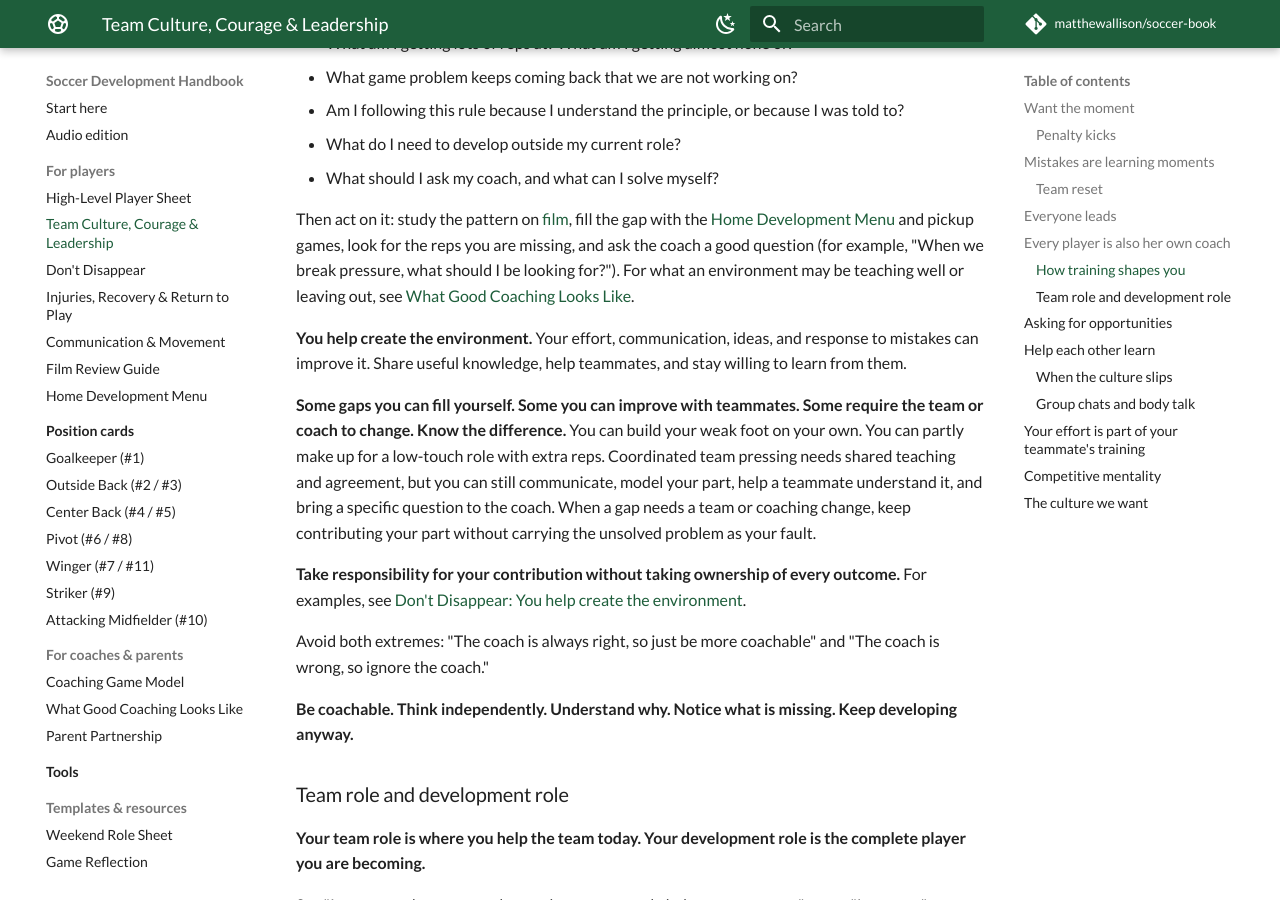
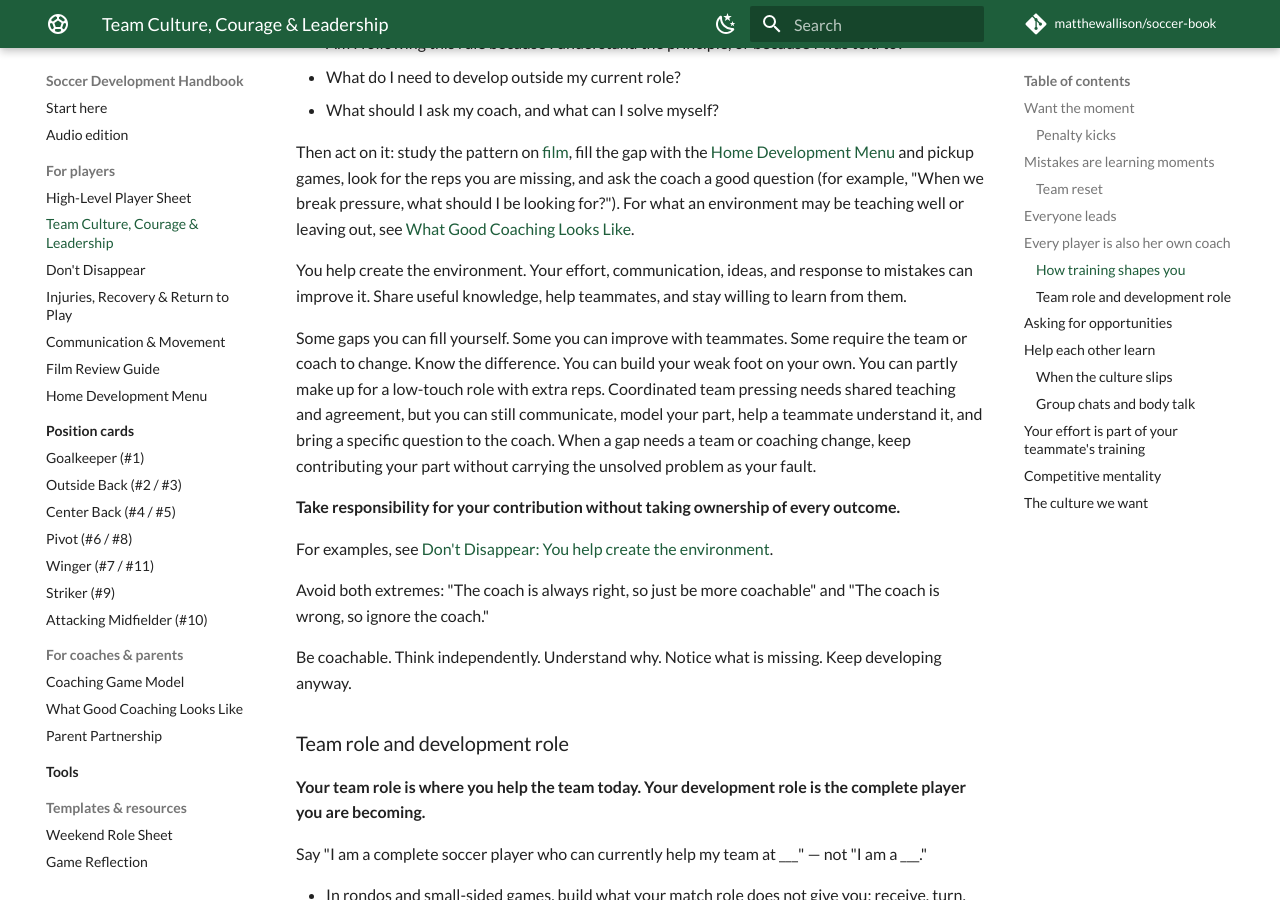
Before and after one commit to matthewallison/soccer-book, an MkDocs documentation site: the page built from docs/team-culture-and-leadership.md, in a window 1280 px wide and 900 px high, scrolled down 5065 px. Built offline with MkDocs 1.6.1 and Material for MkDocs 9.7.7, drawn with Linux system fonts in a browser that asks for light colours; comment, search, counter and statistics services are not loaded; some of the changed text lies outside the part shown.

```diff
--- a/docs/team-culture-and-leadership.md
+++ b/docs/team-culture-and-leadership.md
@@ -134,7 +132,7 @@ The coach provides guidance, structure, feedback, and perspective. You own your
 
 ### How training shapes you
 
-Coaching yourself also means understanding how your environment teaches you. **What practice repeatedly shows you becomes what you learn to see and solve.** If you get almost no reps at something, it is hard to become good at it, however hard you work. **Your environment will shape you. Learn from it, but do not let its limitations become your limitations.**
+Coaching yourself also means understanding how your environment teaches you. **What practice repeatedly shows you becomes what you learn to see and solve.** If you get almost no reps at something, it is hard to become good at it, however hard you work. Your environment will shape you. Learn from it, but do not let its limitations become your limitations.
 
 So a pattern can look like a player problem and be partly a training problem:
 
@@ -148,7 +146,7 @@ So a pattern can look like a player problem and be partly a training problem:
 
 Reasonable coaches use different methods, and one session proves little. Something important missing for weeks is different. Notice it, because it will shape your habits.
 
-**Your coach shapes your environment. You still own your development.**
+Your coach shapes your environment. You still own your development.
 
 Ask yourself:
 
@@ -161,15 +159,17 @@ Ask yourself:
 
 Then act on it: study the pattern on [film](film-review-guide.md), fill the gap with the [Home Development Menu](home-development.md) and pickup games, look for the reps you are missing, and ask the coach a good question (for example, "When we break pressure, what should I be looking for?"). For what an environment may be teaching well or leaving out, see [What Good Coaching Looks Like](good-coaching-signs.md#if-something-seems-to-be-missing).
 
-**You help create the environment.** Your effort, communication, ideas, and response to mistakes can improve it. Share useful knowledge, help teammates, and stay willing to learn from them.
+You help create the environment. Your effort, communication, ideas, and response to mistakes can improve it. Share useful knowledge, help teammates, and stay willing to learn from them.
 
-**Some gaps you can fill yourself. Some you can improve with teammates. Some require the team or coach to change. Know the difference.** You can build your weak foot on your own. You can partly make up for a low-touch role with extra reps. Coordinated team pressing needs shared teaching and agreement, but you can still communicate, model your part, help a teammate understand it, and bring a specific question to the coach. When a gap needs a team or coaching change, keep contributing your part without carrying the unsolved problem as your fault.
+Some gaps you can fill yourself. Some you can improve with teammates. Some require the team or coach to change. Know the difference. You can build your weak foot on your own. You can partly make up for a low-touch role with extra reps. Coordinated team pressing needs shared teaching and agreement, but you can still communicate, model your part, help a teammate understand it, and bring a specific question to the coach. When a gap needs a team or coaching change, keep contributing your part without carrying the unsolved problem as your fault.
 
-**Take responsibility for your contribution without taking ownership of every outcome.** For examples, see [Don't Disappear: You help create the environment](dont-disappear.md#you-help-create-the-environment).
+**Take responsibility for your contribution without taking ownership of every outcome.**
+
+For examples, see [Don't Disappear: You help create the environment](dont-disappear.md#you-help-create-the-environment).
 
 Avoid both extremes: "The coach is always right, so just be more coachable" and "The coach is wrong, so ignore the coach."
 
-**Be coachable. Think independently. Understand why. Notice what is missing. Keep developing anyway.**
+Be coachable. Think independently. Understand why. Notice what is missing. Keep developing anyway.
 
 ### Team role and development role
 
```
Also changed, not shown: other parts of docs/team-culture-and-leadership.md (+0 -2 lines), README.md (+15 -1 lines), audio/README.md (+9 -0 lines), docs/audio/index.md (+3 -1 lines), docs/index.md (+3 -1 lines), 2 other files.
